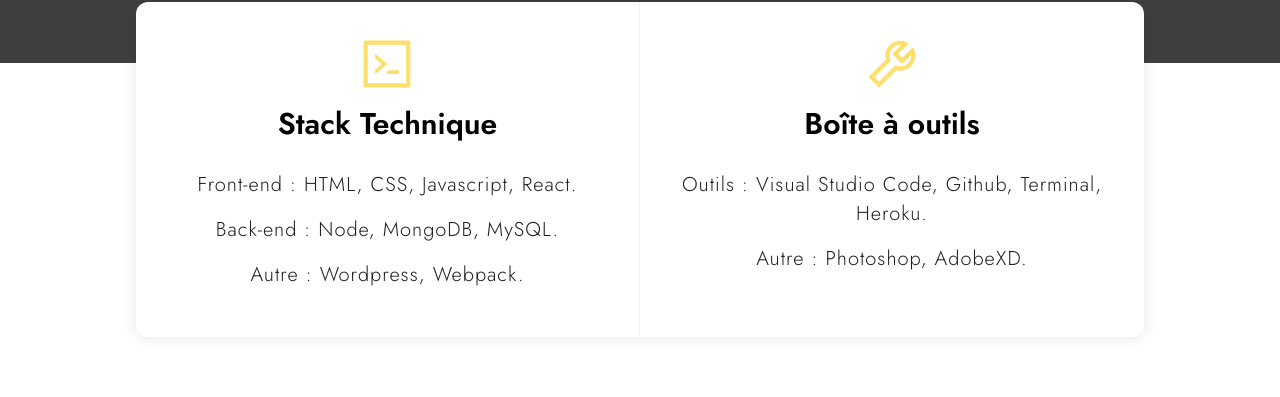
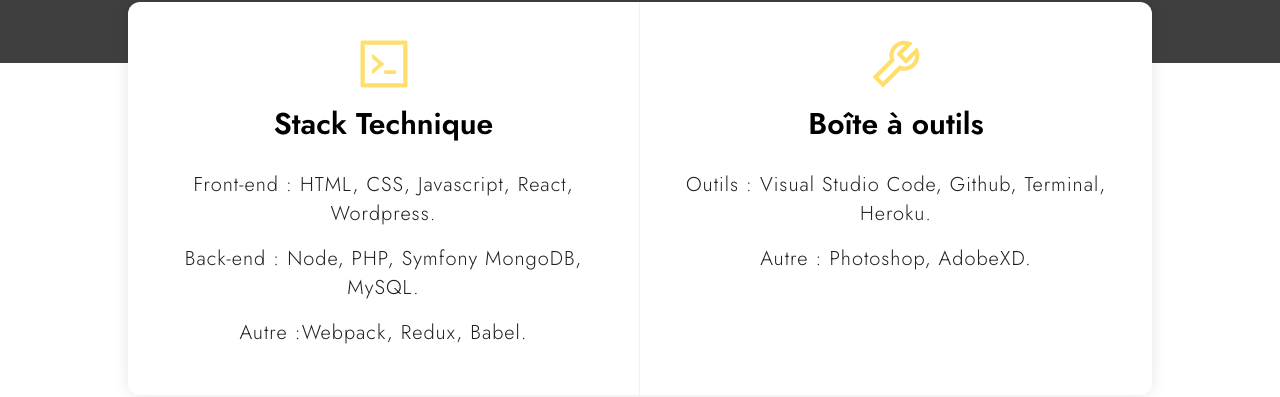
Before and after one commit to YSEGH/portfolio-youssef-v2, a React (Create React App) app in the folder frontend/: page / in a window 1280 px wide. Shown: the part 1143-1540 px from the top of the page. Built offline with nearby package versions, Linux system fonts and the light colour scheme.

Commit message:
Bio modifiée

```diff
--- a/frontend/src/2-pages/About.js
+++ b/frontend/src/2-pages/About.js
@@ -23,13 +23,13 @@ export default function About() {
           <AiOutlineCode size={60} />
           <h2>Stack Technique</h2>
           <p>
-            <span>Front-end : HTML, CSS, Javascript, React.</span>
+            <span>Front-end : HTML, CSS, Javascript, React, Wordpress.</span>
           </p>
           <p>
-            <span>Back-end : Node, MongoDB, MySQL.</span>
+            <span>Back-end : Node, PHP, Symfony MongoDB, MySQL.</span>
           </p>
           <p>
-            <span>Autre : Wordpress, Webpack.</span>
+            <span>Autre :Webpack, Redux, Babel.</span>
           </p>
         </div>
         <div className="utils part">
```
